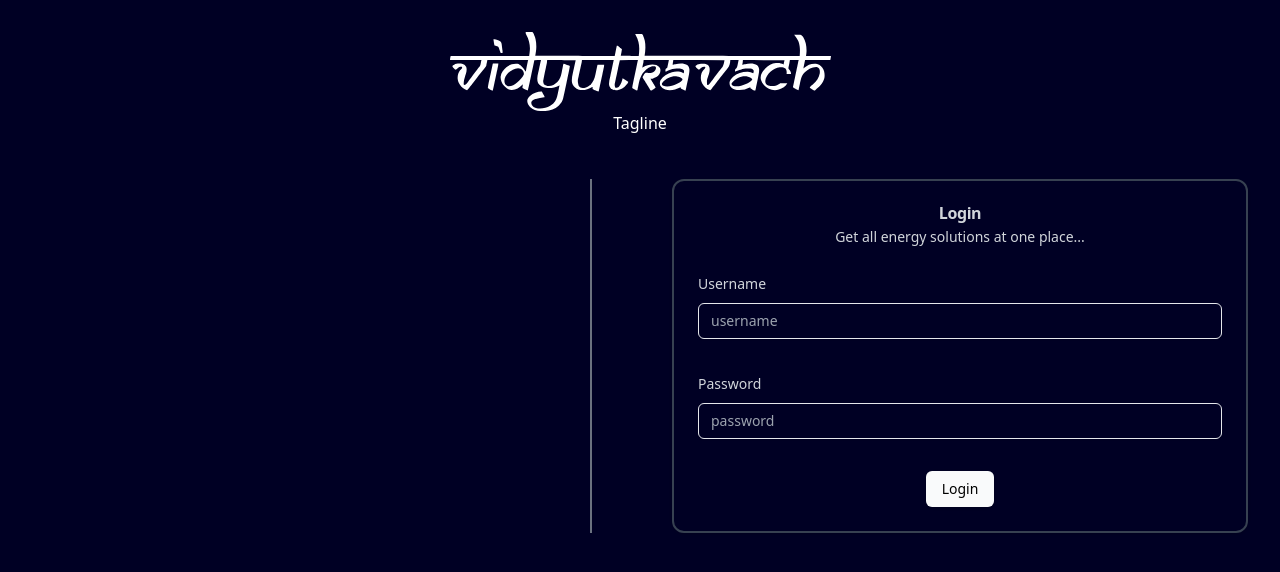
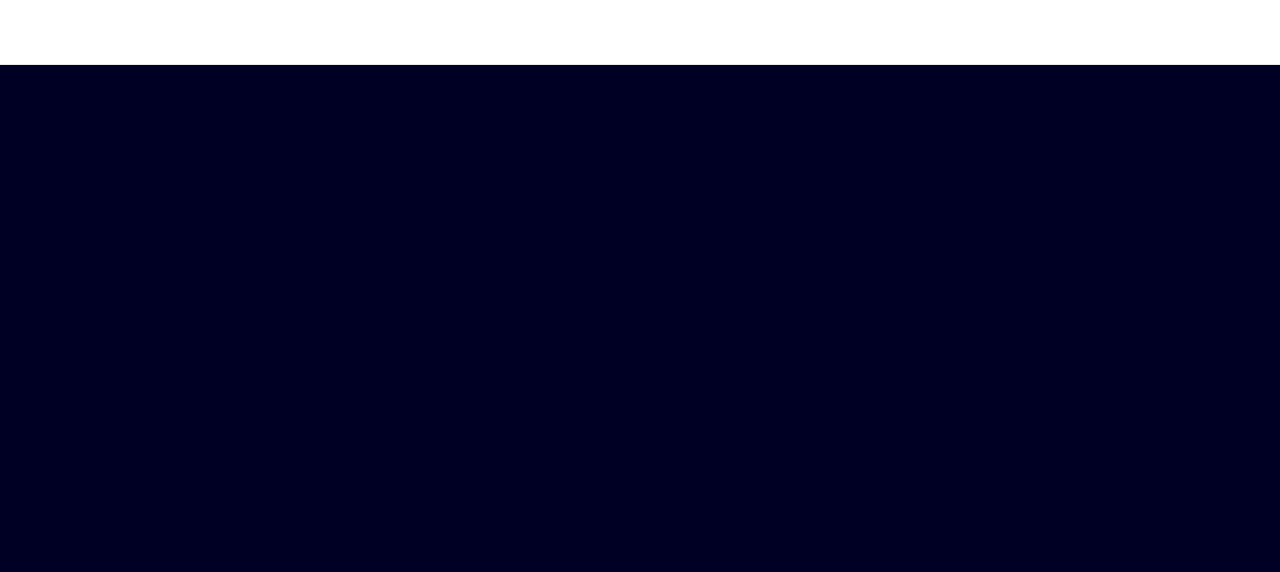
Before and after one commit to bashSunny101/SmartController-SIH, a React (Vite) app: page /dashboard in a window 1280 px wide. Shown: the top 572 px of the page. Built offline with nearby package versions, Linux system fonts and the light colour scheme.

Commit message:
login component new

```diff
--- a/package.json
+++ b/package.json
@@ -10,10 +10,14 @@
     "preview": "vite preview"
   },
   "dependencies": {
+    "@reduxjs/toolkit": "^2.0.1",
     "react": "^18.2.0",
-    "react-dom": "^18.2.0"
+    "react-dom": "^18.2.0",
+    "react-redux": "^9.0.4",
+    "react-router-dom": "^6.20.1"
   },
   "devDependencies": {
+    "@types/node": "^20.10.4",
     "@types/react": "^18.2.37",
     "@types/react-dom": "^18.2.15",
     "@vitejs/plugin-react": "^4.2.0",
--- a/src/App.jsx
+++ b/src/App.jsx
@@ -1,28 +1,53 @@
-import Login from "./Components/Login";
+import React, { useState } from 'react';
+import { BrowserRouter as Router, Route, Routes, Navigate } from 'react-router-dom';
+import Login from './Components/Login';
+import Verify from './Components/Verify';
+import Dashboard from './Components/Dashboard';
 
 function App() {
+  const [isLoginSuccessful, setIsLoginSuccessful] = useState(false);
+  const [isVerified, setIsVerified] = useState(false);
+
+  const handleLoginSuccess = () => {
+    setIsLoginSuccessful(true);
+  };
+
+  const handleVerificationSuccess = () => {
+    setIsVerified(true);
+  };
+
   return (
-    <>
+    <Router>
+      <Routes>
+        <Route
+          path="/"
+          element={
             <div className="flex-col p-8 text-center">
               <div className="flex flex-col items-center mb-11">
-        <img
-          src="src\assets\image (4).svg"
-          alt="logo"
-          width={381}
-          height={79}
-        />
-        <div className="text-white">Tagline</div>
+                <img src="src\assets\image (4).svg" alt="logo" width={381} height={79} />
+                <div className="text-white font-semibold">Secure Grids, Smarter Connections</div>
               </div>
               <div className="flex">
-        <div className=" p-4 flex-grow"></div>
-        <div
-    className="inline-block h-auto w-0.5 self-stretch bg-gray-500 opacity-100 dark:opacity-50"></div>
+                <div className=" p-4 flex-grow">
+                  <img src="src\assets\My Video.gif" alt="microgrid animation" />
+                </div>
+                <div className="inline-block h-auto w-1 rounded-xl self-stretch bg-gray-500 opacity-100 dark:opacity-50"></div>
                 <div className="ml-20">
-          <Login />
+                  {!isLoginSuccessful ? (
+                    <Login onLoginSuccess={handleLoginSuccess} />
+                  ) : !isVerified ? (
+                    <Verify onVerificationSuccess={handleVerificationSuccess} />
+                  ) : (
+                    <Navigate to="/dashboard" />
+                  )}
                 </div>
               </div>
             </div>
-    </>
+          }
+        />
+        <Route path="/dashboard" element={<Dashboard />} />
+      </Routes>
+    </Router>
   );
 }
 
--- /dev/null
+++ b/src/Components/Dashboard.jsx
@@ -0,0 +1,24 @@
+import React from "react";
+
+function Dashboard() {
+  return (
+    <>
+      <nav className="bg-white dark:bg-gray-900 fixed w-full z-20 top-0 start-0 border-b border-gray-200 dark:border-gray-600">
+        <div className="max-w-screen-xl flex flex-wrap items-center justify-between mx-auto p-4">
+          <a
+            href="https://flowbite.com/"
+            className="flex items-center space-x-3 rtl:space-x-reverse"
+          >
+            <img
+              src="src\assets\image (4).svg"
+              className="h-8"
+              alt="Vidyut Logo"
+            />
+          </a>
+        </div>
+      </nav>
+    </>
+  );
+}
+
+export default Dashboard;
--- a/src/Components/Login.jsx
+++ b/src/Components/Login.jsx
@@ -1,11 +1,29 @@
-import React from 'react'
+import React from 'react';
+import { useState } from 'react';
 
-function Login() {
+function Login({ onLoginSuccess }) {
+  const [username, setUsername] = useState('');
+  const [password, setPassword] = useState('');
+  const [loginError, setLoginError] = useState('');
+
+  const handleLogin = () => {
+    // Perform your login logic here
+
+    const isSuccess = true; // Replace with your actual login logic
+
+    if (isSuccess) {
+      // Call the onLoginSuccess function passed as a prop
+      onLoginSuccess();
+    } else {
+      setLoginError('Invalid credentials');
+    }
+  };
+
   return (
     <>
-        <div className="rounded-xl border-2 border-gray-700 bg-card text-card-foreground shadow w-[90vw] max-w-xl">
+      <div className="border-gray-700 bg-card text-card-foreground shadow w-[90vw] max-w-xl">
         <div className="flex flex-col space-y-1.5 p-6 text-center">
-          <h3 className="font-semibold leading-none tracking-tight text-gray-300">Login</h3>
+          <h3 className="font-semibold text-3xl leading-none tracking-tight text-gray-300">Login</h3>
           <p className="text-sm text-muted-foreground text-gray-300">
             Get all energy solutions at one place...
           </p>
@@ -14,43 +32,47 @@ function Login() {
           <form className="space-y-8">
             <div className="space-y-2 text-left">
               <label
-                className="text-sm  text-gray-300 font-medium leading-none peer-disabled:cursor-not-allowed peer-disabled:opacity-70"
-                for=":R5lbala:-form-item"
+                className="text-sm text-gray-300 font-medium leading-none peer-disabled:cursor-not-allowed peer-disabled:opacity-70"
+                htmlFor="employeeId"
               >
-                Username
+                Employee ID
               </label>
               <input
-                className="flex h-9 w-full rounded-md border border-input bg-transparent px-3 py-1 text-sm shadow-sm transition-colors file:border-0 file:bg-transparent file:text-sm file:font-medium placeholder:text-muted-foreground focus-visible:outline-none focus-visible:ring-1 focus-visible:ring-ring disabled:cursor-not-allowed disabled:opacity-50 text-gray-700"
+                className="flex h-8 w-full rounded-md border border-input bg-transparent px-3 py-1 text-sm shadow-sm transition-colors file:border-0 file:bg-transparent file:text-sm file:font-medium placeholder:text-muted-foreground focus-visible:outline-none focus-visible:ring-1 focus-visible:ring-ring disabled:cursor-not-allowed disabled:opacity-50 text-gray-700"
                 placeholder="username"
-                id=":R5lbala:-form-item"
-                aria-describedby=":R5lbala:-form-item-description"
+                id="employeeId"
+                aria-describedby="employeeId-description"
                 aria-invalid="false"
                 name="username"
               />
             </div>
             <div className="space-y-2 text-left">
               <label
-                className="text-sm  font-medium leading-none peer-disabled:cursor-not-allowed peer-disabled:opacity-70 text-gray-300"
-                for=":R9lbala:-form-item"
+                className="text-sm font-medium leading-none peer-disabled:cursor-not-allowed peer-disabled:opacity-70 text-gray-300"
+                htmlFor="password"
               >
                 Password
               </label>
               <input
                 type="password"
-                className="flex h-9 w-full rounded-md border border-input bg-transparent px-3 py-1 text-sm shadow-sm transition-colors file:border-0 file:bg-transparent file:text-sm file:font-medium placeholder:text-muted-foreground focus-visible:outline-none focus-visible:ring-1 focus-visible:ring-ring disabled:cursor-not-allowed disabled:opacity-50 text-gray-700"
+                className="flex h-8 w-full rounded-md border border-input bg-transparent px-3 py-1 text-sm shadow-sm transition-colors file:border-0 file:bg-transparent file:text-sm file:font-medium placeholder:text-muted-foreground focus-visible:outline-none focus-visible:ring-1 focus-visible:ring-ring disabled:cursor-not-allowed disabled:opacity-50 text-gray-700"
                 placeholder="password"
-                id=":R9lbala:-form-item"
-                aria-describedby=":R9lbala:-form-item-description"
+                id="password"
+                aria-describedby="password-description"
                 aria-invalid="false"
                 name="password"
               />
             </div>
             <button
               className="inline-flex items-center justify-center rounded-md text-sm font-medium transition-colors focus-visible:outline-none focus-visible:ring-1 focus-visible:ring-ring disabled:pointer-events-none disabled:opacity-50 bg-primary bg-gray-50 text-primary-foreground shadow hover:bg-primary/90 h-9 px-4 py-2 text-black"
-              type="submit"
+              type="button"
+              onClick={handleLogin}
             >
               Login
             </button>
+            {loginError && (
+            <p className="text-red-500 mt-2">{loginError}</p>
+          )}
           </form>
           <p
             id="undefined-form-item-description"
@@ -59,7 +81,7 @@ function Login() {
         </div>
       </div>
     </>
-  )
+  );
 }
 
-export default Login
+export default Login;
--- /dev/null
+++ b/src/Components/Verify.jsx
@@ -0,0 +1,101 @@
+import React from "react";
+import { useNavigate } from "react-router-dom";
+
+function Verify({ onVerificationSuccess }) {
+  const navigate = useNavigate();
+
+  const handleVerification = () => {
+    // Perform your verification process
+
+    // If verification is successful, call the prop function
+    onVerificationSuccess();
+
+    // Navigate to the dashboard page
+    navigate("/dashboard");
+  };
+
+  return (
+    <>
+      <div className="border-gray-700 bg-card text-card-foreground shadow w-[90vw] max-w-xl">
+        <div className="relative px-6 pt-10 pb-9 shadow-xl mx-auto w-full max-w-lg rounded-2xl">
+          <div className="mx-auto flex w-full max-w-md flex-col space-y-16">
+            <div className="flex flex-col items-center justify-center text-center space-y-2">
+              <div className="font-semibold text-3xl text-gray-300">
+                <p>Email Verification</p>
+              </div>
+              <div className="flex flex-row text-sm font-medium text-gray-400">
+                <p>We have sent a code to your email ba**@dipainhouse.com</p>
+              </div>
+            </div>
+
+            <div>
+              <form action="" method="post">
+                <div className="flex flex-col space-y-16">
+                  <div className="flex flex-row items-center justify-between mx-auto w-full max-w-xs">
+                    <div className="w-16 h-16 ">
+                      <input
+                        className="w-full h-full flex flex-col items-center justify-center text-center px-5 outline-none rounded-xl border border-gray-200 text-lg bg-gray-400 focus:bg-gray-50 focus:ring-1 ring-blue-700"
+                        type="text"
+                        name=""
+                        id=""
+                      />
+                    </div>
+                    <div className="w-16 h-16 ">
+                      <input
+                        className="w-full h-full flex flex-col items-center justify-center text-center px-5 outline-none rounded-xl border border-gray-200 text-lg bg-gray-400 focus:bg-gray-50 focus:ring-1 ring-blue-700"
+                        type="text"
+                        name=""
+                        id=""
+                      />
+                    </div>
+                    <div className="w-16 h-16 ">
+                      <input
+                        className="w-full h-full flex flex-col items-center justify-center text-center px-5 outline-none rounded-xl border border-gray-200 text-lg bg-gray-400 focus:bg-gray-50 focus:ring-1 ring-blue-700"
+                        type="text"
+                        name=""
+                        id=""
+                      />
+                    </div>
+                    <div className="w-16 h-16 ">
+                      <input
+                        className="w-full h-full flex flex-col items-center justify-center text-center px-5 outline-none rounded-xl border border-gray-200 text-lg bg-gray-400 focus:bg-gray-50 focus:ring-1 ring-blue-700"
+                        type="text"
+                        name=""
+                        id=""
+                      />
+                    </div>
+                  </div>
+
+                  <div className="flex flex-col space-y-5">
+                    <div>
+                      <button
+                        className="flex flex-row items-center justify-center text-center w-full border rounded-xl outline-none py-5 bg-gray-600 border-none text-gray-400 text-sm shadow-sm"
+                        onClick={handleVerification}
+                      >
+                        Verify Account
+                      </button>
+                    </div>
+
+                    <div className="flex flex-row items-center justify-center text-center text-sm font-medium space-x-1 text-gray-500">
+                      <p>Didn't recieve code?</p>{" "}
+                      <a
+                        className="flex flex-row items-center text-blue-600"
+                        href="http://"
+                        target="_blank"
+                        rel="noopener noreferrer"
+                      >
+                        Resend
+                      </a>
+                    </div>
+                  </div>
+                </div>
+              </form>
+            </div>
+          </div>
+        </div>
+      </div>
+    </>
+  );
+}
+
+export default Verify;
```
Also changed, not shown: tailwind.config.js (+4 -3 lines), components.json (added), 2 other files (tests, documents, lock files or other folders). Lines whose indentation alone changed are shown as unchanged.
